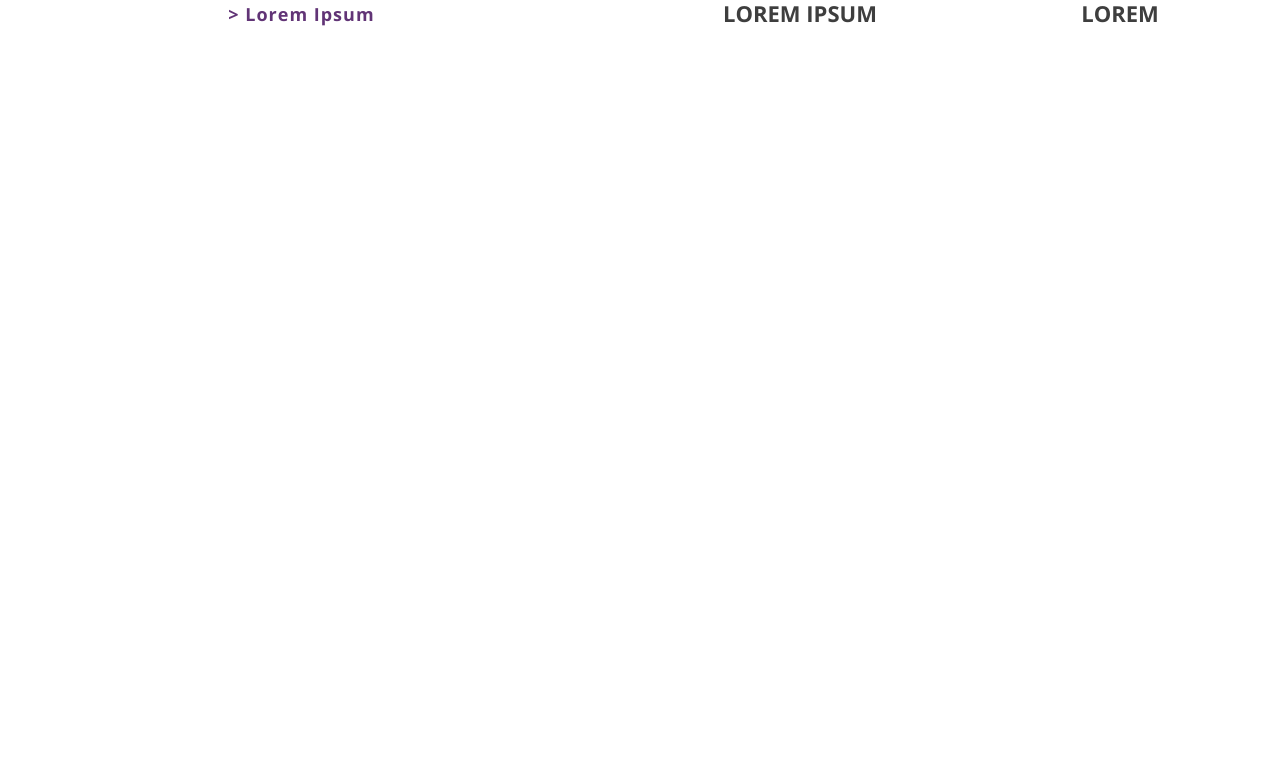
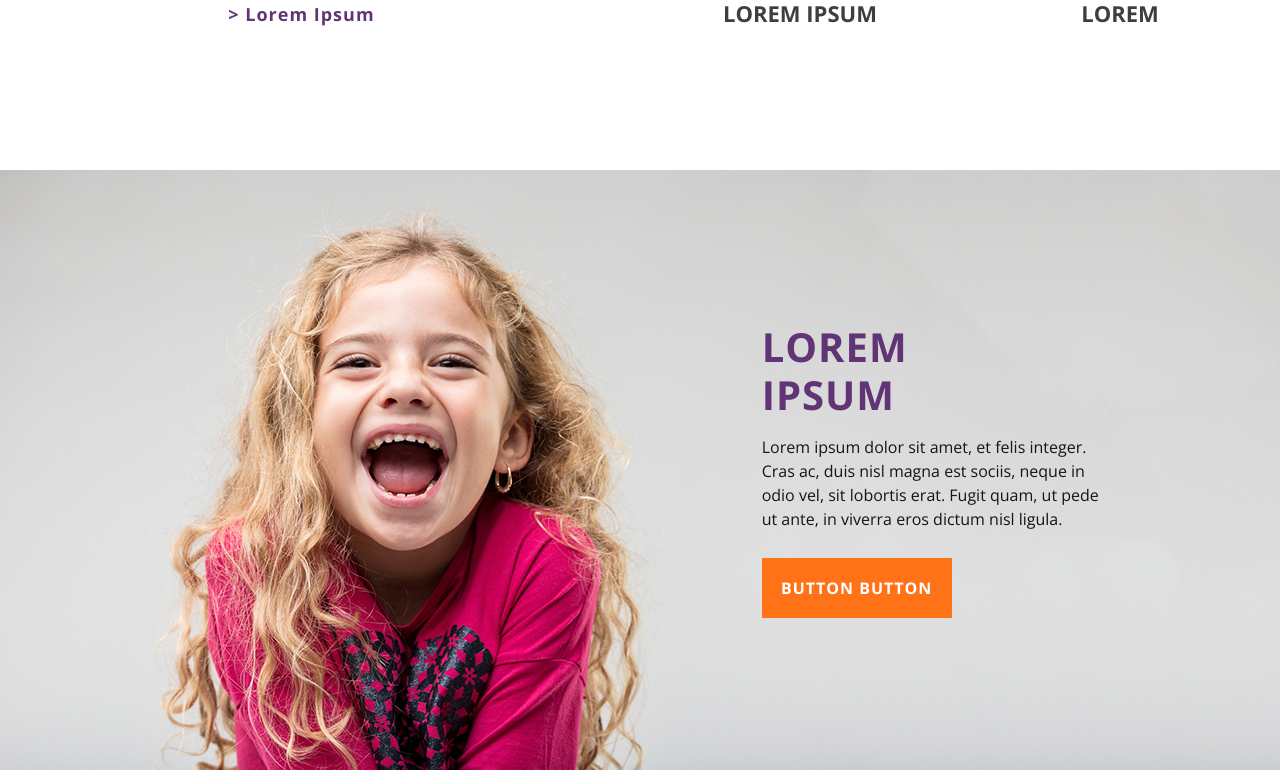
Before and after one commit to ksrawr/rg-frontend-challenge, a React app: page / in a window 1280 px wide. Shown: the part 2390-3160 px from the top of the page. Before the commit the page ends 2560 px from the top, so only its background shows below. Built offline with nearby package versions, Linux system fonts and the light colour scheme.

Commit message:
adds rightage container component with styling, layout, and content

```diff
--- a/src/App.js
+++ b/src/App.js
@@ -5,6 +5,7 @@ import HeroContainer from './screens/HeroContainer';
 import MissionContainer from './screens/MissionContainer';
 import GettingStartedContainer from './screens/GettingStartedContainer';
 import OfferContainer from './screens/OfferContainer';
+import RightAgeContainer from './screens/RightAgeContainer';
 
 class App extends React.Component {
   render() {
@@ -14,6 +15,7 @@ class App extends React.Component {
         <MissionContainer/>
         <GettingStartedContainer/>
         <OfferContainer/>
+        <RightAgeContainer/>
       </>
     );
   }
--- a/src/components/Hero/Hero.js
+++ b/src/components/Hero/Hero.js
@@ -5,7 +5,7 @@ const Hero = props => {
     <div className="hero col-md-12 col-sm-12 col-xs-12">
       <p className="hero__greeting">WELCOME TO</p>
       <p className="hero__title">Rooster Grin</p>
-      <button className="btn__rg btn__rg--shadow btn__rg--purple hero__btn"><span className="btn__rg__text">BUTTON BUTTON</span></button>
+      <button className="btn__rg btn__rg--shadow btn__rg--purple hero__btn"><span className="btn__rg--text">BUTTON BUTTON</span></button>
     </div>
   )
 }
--- a/src/css/style.css
+++ b/src/css/style.css
@@ -62,7 +62,7 @@
   text-align: center;
 }
 
-.hero .btn__rg__text {
+.hero .btn__rg--text {
   width: 145px;
   height: 20px;
   font-size: 15px;
@@ -229,6 +229,40 @@ img {
   font-weight: 700;
 }
 
+.section__rightage {
+  background: url('./../images/banner-2.jpg');
+  background-size: cover;
+  background-repeat: no-repeat;
+  background-position: center;
+}
+
+.row__rightage {
+  display: flex;
+  min-height: 75vh;
+  align-items: center;
+}
+
+.rightage__description {
+  width: 352px;
+  height: 93px;
+  font-size: 16px;
+  color: #161616;
+  font-family: "Open Sans";
+  font-weight: 400;
+  -webkit-text-stroke-color: 1px solid #979797;
+  margin-bottom: 30px;
+}
+
+.row__rightage .btn__rg--text {
+  width: 153px;
+  height: 22px;
+  font-size: 16px;
+  letter-spacing: 1px;
+  color: #ffffff;
+  font-family: "Open Sans";
+  font-weight: 600;
+}
+
 @media only screen and (max-width: 600px) {
   .hero__greeting {
     font-size: 52px;
--- /dev/null
+++ b/src/screens/RightAgeContainer.js
@@ -0,0 +1,21 @@
+import React from 'react';
+
+const RightAgeContainer = props => {
+  return (
+    <div className="section__rightage">
+      <div className="container-fluid">
+        <div className="row row__rightage">
+          <div className="col-lg-3 offset-lg-7 col-md-12 col-sm-12 col-xs-12">
+              <h3 className="title title--purple mb-3">LOREM IPSUM</h3>
+              <p className="rightage__description">
+                Lorem ipsum dolor sit amet, et felis integer. Cras ac, duis nisl magna est sociis, neque in odio vel, sit lobortis erat. Fugit quam, ut pede ut ante, in viverra eros dictum nisl ligula.
+              </p>
+              <button className="btn__rg--large btn__rg--orange"><span className="btn__rg--text">BUTTON BUTTON</span></button>
+            </div>
+          </div>
+        </div>
+      </div>
+  )
+}
+
+export default RightAgeContainer;
```
